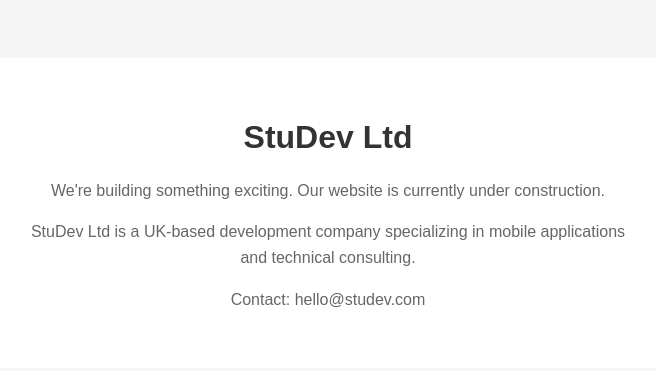
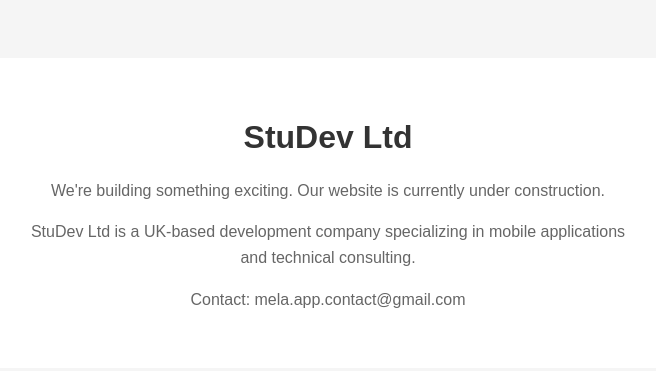
Before and after one commit to stuartpatt/studev-website, a plain HTML site: page index.html in a window 1280 px wide. Shown: the whole page, without its empty margins (312-968 px from the left). Drawn offline with Linux system fonts and the light colour scheme.

Commit message:
Update index.html

```diff
--- a/index.html
+++ b/index.html
@@ -16,7 +16,7 @@
         <h1>StuDev Ltd</h1>
         <p>We're building something exciting. Our website is currently under construction.</p>
         <p>StuDev Ltd is a UK-based development company specializing in mobile applications and technical consulting.</p>
-        <p>Contact: hello@studev.com</p>
+        <p>Contact: mela.app.contact@gmail.com</p>
     </div>
 </body>
 </html>
```
